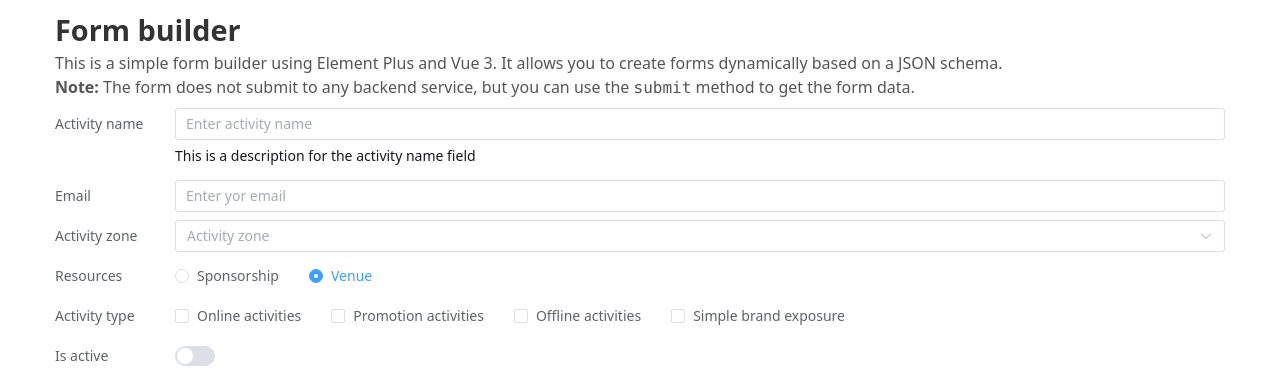
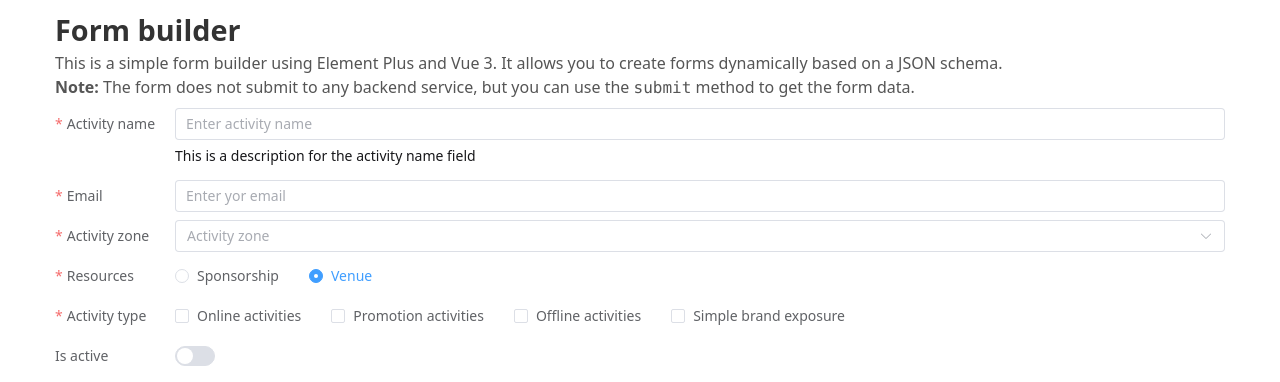
Before and after one commit to Friske2/FormBuilder, a Vue app: page / in a window 1280 px wide. Shown: the top 382 px of the page. Built offline with nearby package versions, Linux system fonts and the light colour scheme.

Commit message:
Enhance form validation: integrate profile validation schema and update useValidator hook to support dynamic required fields

```diff
--- a/src/components/FormBuilder.vue
+++ b/src/components/FormBuilder.vue
@@ -57,14 +57,20 @@ import exampleForm from "../mocks/exampleForm.json";
 import FieldCol from "./FieldCol.vue";
 import FieldSpan from "./fields/FieldSpan.vue";
 import type { Schema, FormType } from "../types/Schema";
+import type { ValidationSchema,FormValidationConfig } from "../types/Validate";
+import exampleValidate from '../mocks/exampleValidate.json'
 import ShowIfWrapper from "./ShowIfWrapper.vue";
 import useValiatator from "./hooks/useValiatator";
 import FieldDiv from "./fields/FieldDiv.vue";
 import useFieldEffects from "./hooks/useFieldEffect";
 import useConfigForm from "./hooks/useConfigForm";
 import useSubmit from "./hooks/useSubmit";
+
 const fields = reactive<Schema>(exampleForm);
-const warpField = useValiatator(fields);
+const profileId = ref<string>("agent");
+const validateProfile = ref<ValidationSchema>(exampleValidate).value[profileId.value];
+const validateConfig = reactive<FormValidationConfig>(validateProfile);
+const warpField = useValiatator(fields, validateConfig);
 const form = reactive<FormType>(initStructure(fields));
 useFieldEffects(fields, form);
 const config = useConfigForm();
--- a/src/components/hooks/useValiatator.ts
+++ b/src/components/hooks/useValiatator.ts
@@ -1,6 +1,6 @@
 import { validateEmailWithForm, nonValidate } from "../../utils/valitator";
 import type { Schema } from "../../types/Schema";
-
+import type { FormValidationConfig } from "../../types/Validate";
 interface MapFunctionRule {
   [key: string]: (rule: any, value: any, callback: Function) => void;
 }
@@ -9,9 +9,14 @@ const mapFunctionRule: MapFunctionRule = {
   validateEmailWithForm: validateEmailWithForm,
 };
 
-const useValidator = (schema: Schema) => {
+const useValidator = (schema: Schema, validateProfileSchema: FormValidationConfig) => {
+
   const warpField = schema.map((fields) => {
-    fields.rules.map((rule) => {
+    fields.rules.map((rule,index) => {
+      if(index == 0) {
+        const { requiredFields } = validateProfileSchema;
+        rule.required = requiredFields.includes(fields.code);
+      }
       if (typeof rule.validator == "string") {
         const funcName = rule.validator;
         if (mapFunctionRule.hasOwnProperty(funcName)) {
```
